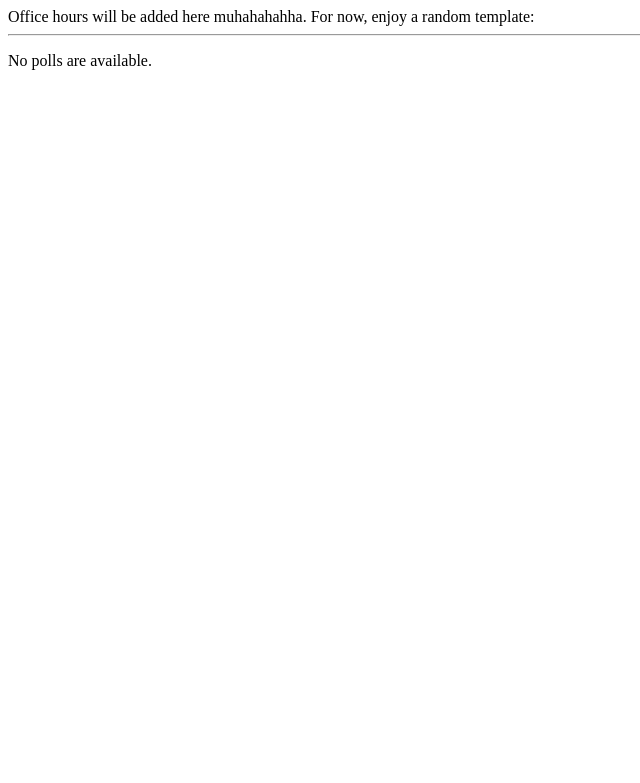
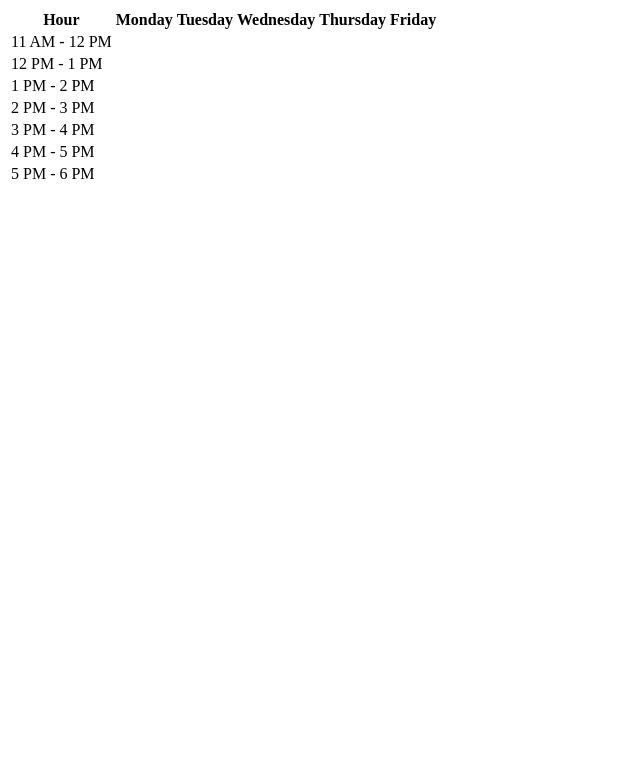
Before and after one commit to upenu/oldWebsite, a Python web app: template website/templates/website/officehours.html in a window 1280 px wide. Shown: the top 783 px of the page, without its empty margins (0-640 px from the left). Run offline with Jinja, Linux system fonts and the light colour scheme; the template is opened without the code that fills it, so the values that code supplies are empty.

Commit message:
Finished creating office hour template
The front-end team just needs to copy-paste the officehours.html document for the table which will be dynamically generated by views.py.
It is currently generated with dummy variables. I need to fill out the slot function to grab the officers in the office hours.

```diff
--- a/website/templates/website/officehours.html
+++ b/website/templates/website/officehours.html
@@ -1,12 +1,56 @@
-Office hours will be added here muhahahahha. For now, enjoy a random template:
-<hr>
-
-{% if latest_question_list %}
-    <ul>
-    {% for question in latest_question_list %}
-        <li><a href="/polls/{{ question.id }}/">{{ question.question_text }}</a></li>
-    {% endfor %}
-    </ul>
-{% else %}
-    <p>No polls are available.</p>
-{% endif %}
+<table>
+<thead>
+    <tr>
+        <th>Hour</th>
+        <th>Monday</th>
+        <th>Tuesday</th>
+        <th>Wednesday</th>
+        <th>Thursday</th>
+        <th>Friday</th>
+    </tr>
+</thead>
+<tbody>
+    <tr>
+        <td>11 AM - 12 PM</td>
+        {% for slot in slot_11 %}
+            <td>{{ slot }}</td>
+        {% endfor %}
+    </tr>
+    <tr>
+        <td>12 PM - 1 PM</td>
+        {% for slot in slot_12 %}
+            <td>{{ slot }}</td>
+        {% endfor %}
+    </tr>
+    <tr>
+        <td>1 PM - 2 PM</td>
+        {% for slot in slot_13 %}
+            <td>{{ slot }}</td>
+        {% endfor %}
+    </tr>
+    <tr>
+        <td>2 PM - 3 PM</td>
+        {% for slot in slot_14 %}
+            <td>{{ slot }}</td>
+        {% endfor %}
+    </tr>
+    <tr>
+        <td>3 PM - 4 PM</td>
+        {% for slot in slot_15 %}
+            <td>{{ slot }}</td>
+        {% endfor %}
+    </tr>
+    <tr>
+        <td>4 PM - 5 PM</td>
+        {% for slot in slot_16 %}
+            <td>{{ slot }}</td>
+        {% endfor %}
+    </tr>
+    <tr>
+        <td>5 PM - 6 PM</td>
+        {% for slot in slot_17 %}
+            <td>{{ slot }}</td>
+        {% endfor %}
+    </tr>
+</tbody>
+</table>
```
Also changed, not shown: website/models.py (+1 -7 lines), website/views.py (+9 -0 lines).
